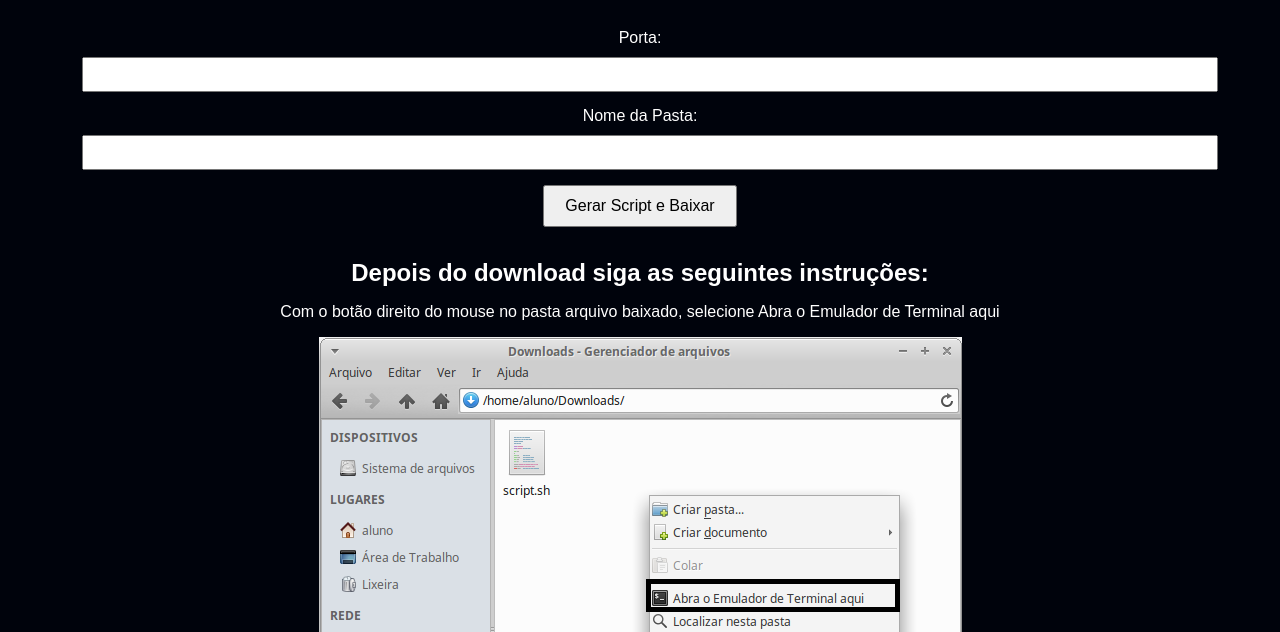
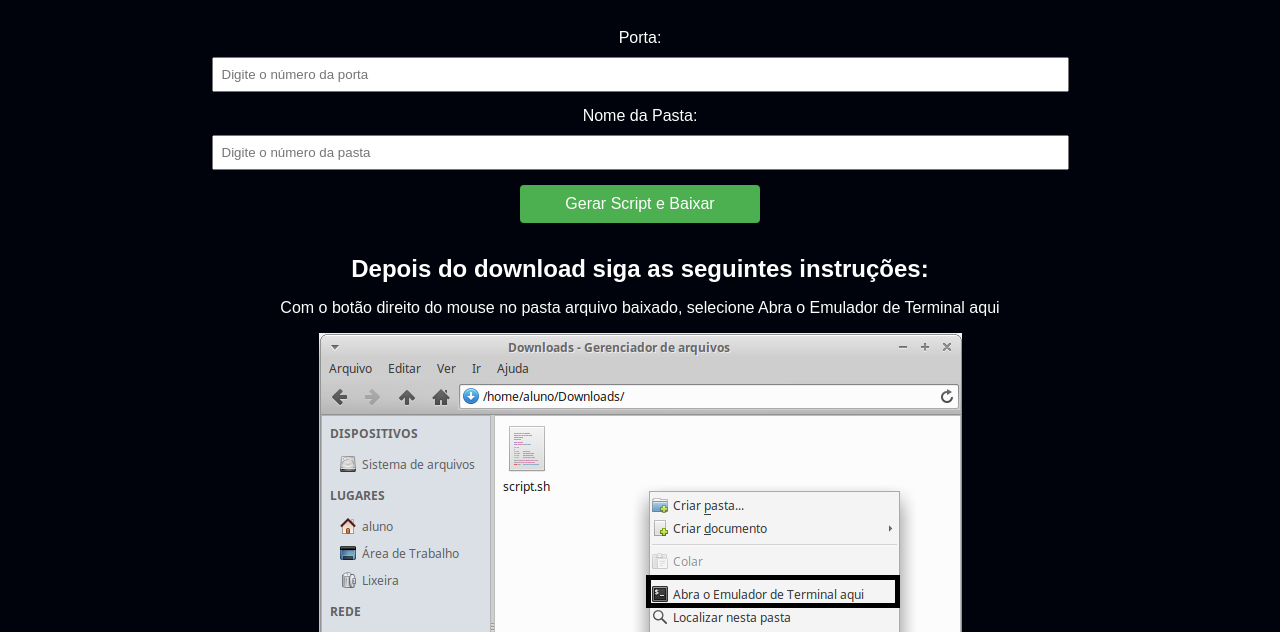
Before and after one commit to JRKreutzer/adm, a plain HTML site: page apache2.html in a window 1280 px wide. Shown: the part 168-800 px from the top of the page. Drawn offline with Linux system fonts and the light colour scheme.

Commit message:
Apache botao e bordas radius imagem index

```diff
--- a/apache2.html
+++ b/apache2.html
@@ -17,7 +17,7 @@
           margin-bottom: 10px;
         }
         input {
-          width: 100%;
+          width: 75%;
           padding: 8px;
           margin-bottom: 15px;
         }
@@ -41,6 +41,17 @@
 
         p {
           margin: 1rem;
+        }
+
+        .downloader {
+          background-color: #4caf50;
+          width: 15rem;
+          color: #fff;
+          padding: 10px;
+          border: none;
+          border-radius: 4px;
+          cursor: pointer;
+          text-decoration: none;
         }
 
       </style>
@@ -69,12 +80,12 @@
 
     <form id="configForm">
         <label for="port">Porta:</label>
-        <input type="text" id="port" name="port" required><br>
+        <input type="text" id="port" name="port" required placeholder="Digite o número da porta"><br>
 
         <label for="folder">Nome da Pasta:</label>
-        <input type="text" id="folder" name="folder" required><br>
+        <input type="text" id="folder" name="folder" required placeholder="Digite o número da pasta"><br>
 
-        <button type="button" onclick="generateScript()">Gerar Script e Baixar</button>
+        <button type="button" class="downloader" onclick="generateScript()">Gerar Script e Baixar</button>
     </form>
 
     <div>
--- a/style/style.css
+++ b/style/style.css
@@ -114,6 +114,7 @@ header {
 
 .container__secundario__imagem {
     width: 80%;
+    border-radius: 0.5rem;
 }
 
 .container__secundario__imagem2 {
```
